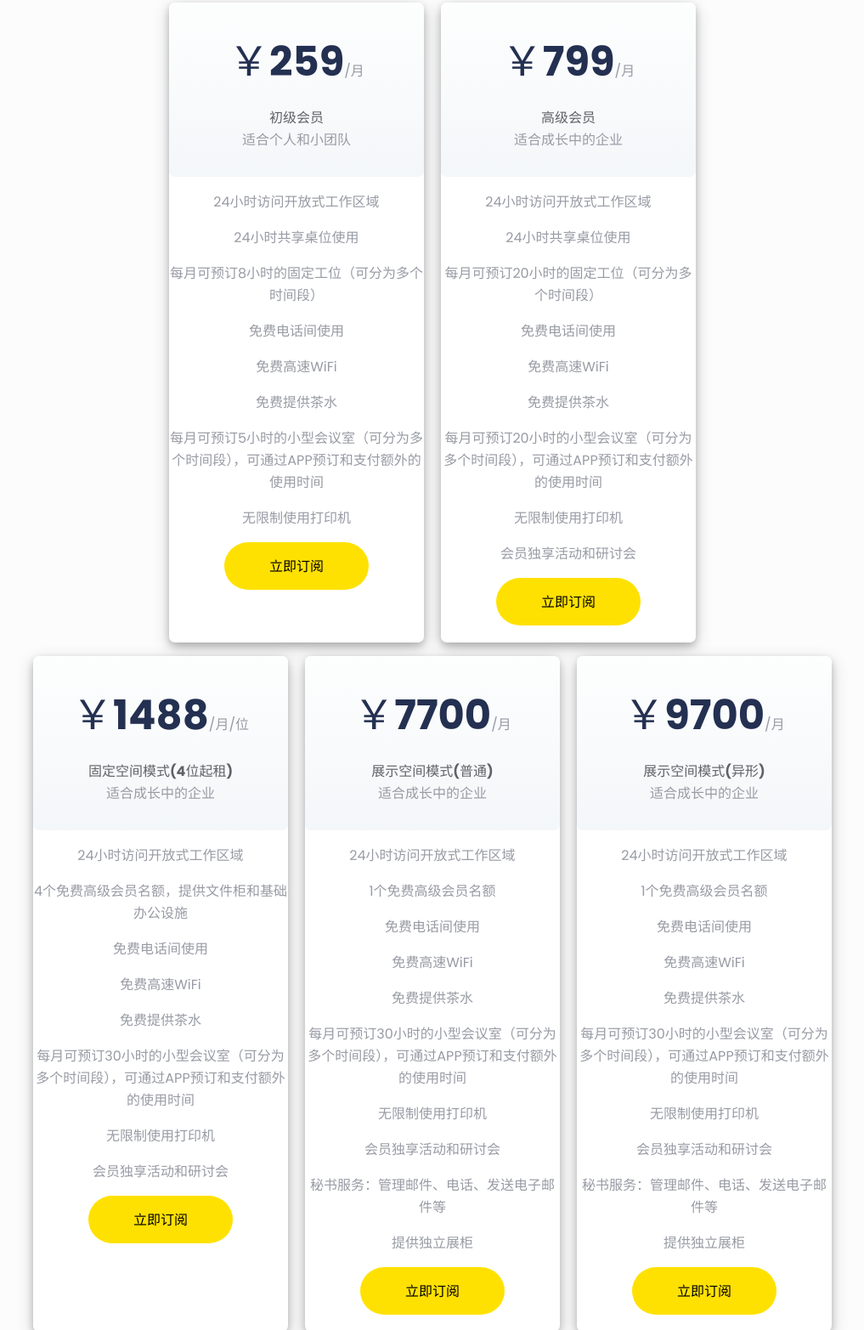
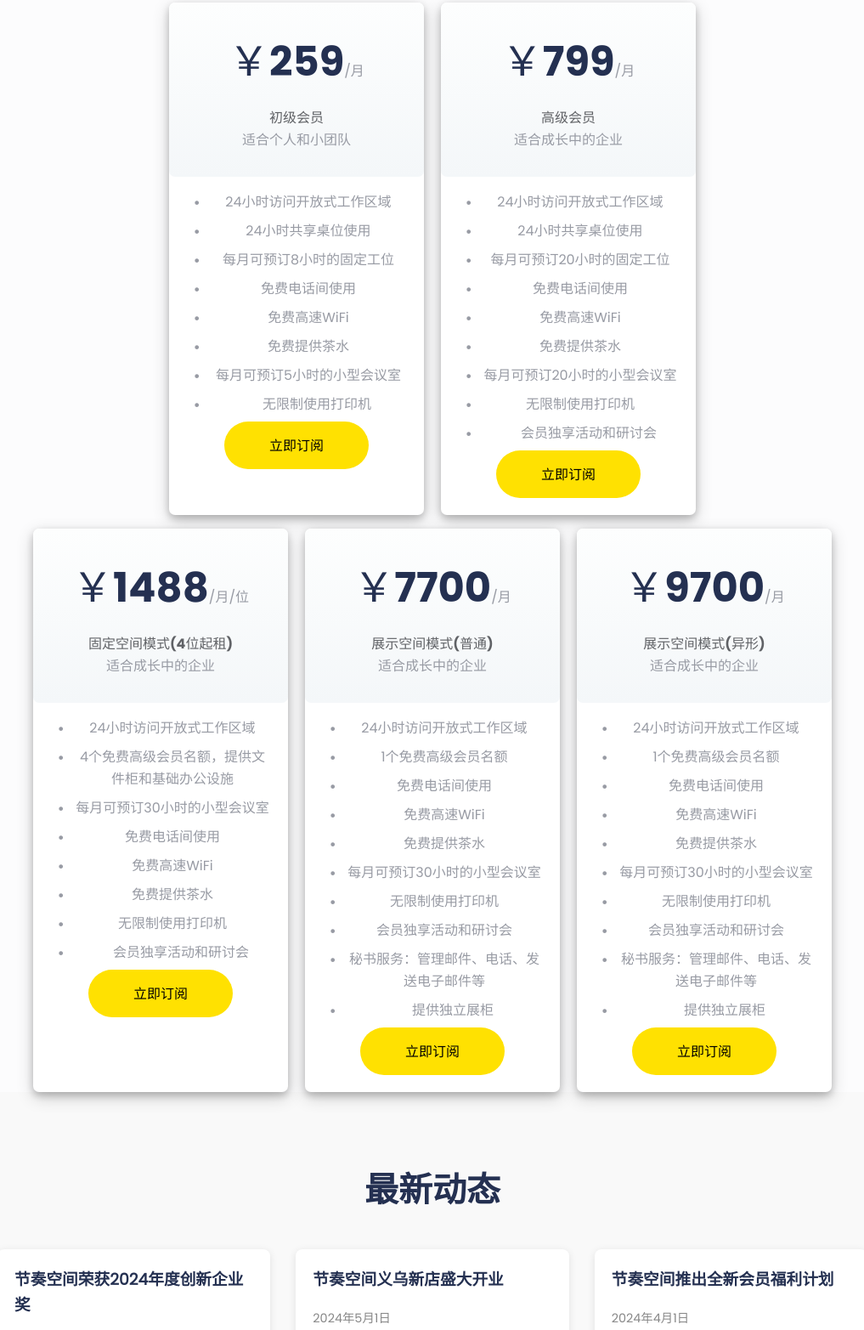
Before and after one commit to WishfulS3/ritmohub.github.io, a plain HTML site: page index.html in a window 1280 px wide. Shown: the part 3020-4585 px from the top of the page at 85% size, without its empty margins (131-1148 px from the left). Drawn offline with Linux system fonts and the light colour scheme.

Commit message:
custom-bullet-list

```diff
--- a/css/style.css
+++ b/css/style.css
@@ -818,6 +818,29 @@ h1,h2{
 /* end footer*/
 
 
+
+
+.custom-bullet-list {
+    list-style-type: none; /* 移除默认的列表样式 */
+    padding-left: 3em; /* 为自定义项目符号留出空间 */
+  }
+
+  .custom-bullet-list li {
+    position: relative;
+    margin-bottom: 0.5em; /* 项目之间的间距 */
+  }
+
+  .custom-bullet-list li::before {
+    content: "•"; /* 使用实心圆点作为项目符号 */
+    position: absolute;
+    left: -1em; /* 调整项目符号的位置 */
+    color:hsl(225, 6%, 62%);
+    font-size: 1.2em; /* 调整项目符号的大小 */
+  }
+
+
+
+
 /*===========================================*/
 /* ==== styles  for phone ====*/
 /*=========================================*/
--- a/index.html
+++ b/index.html
@@ -265,17 +265,21 @@
                         <p class="cardTop__type">初级会员</p>
                         <p>适合个人和小团队</p>
                     </div>
+
+
                     <div class="cardBottom">
-                        <p>24小时访问开放式工作区域</p>
-                        <p>24小时共享桌位使用</p>
-                        <p>每月可预订8小时的固定工位（可分为多个时间段）</p>
-                        <p>免费电话间使用</p>
-                        <p>免费高速WiFi</p>
-                        <p>免费提供茶水</p>
-                        <p>每月可预订5小时的小型会议室（可分为多个时间段），可通过APP预订和支付额外的使用时间</p>
-                        <p>无限制使用打印机</p>
-                        <p> </p>
-                        <p> </p>
+                        <ul class="custom-bullet-list">
+                            <p></p>
+                            <li>24小时访问开放式工作区域</li>
+                            <li>24小时共享桌位使用</li>
+                            <li>每月可预订8小时的固定工位</li>
+                            <li>免费电话间使用</li>
+                            <li>免费高速WiFi</li>
+                            <li>免费提供茶水</li>
+                            <li>每月可预订5小时的小型会议室</li>
+                            <li>无限制使用打印机</li>
+                          </ul>
+
                         <button class="btn card__btn">立即订阅</button>
                     </div>
                 </div>
@@ -287,17 +291,19 @@
                         <p>适合成长中的企业</p>
                     </div>
                     <div class="cardBottom">
-                        <p>24小时访问开放式工作区域</p>
-                        <p>24小时共享桌位使用</p>
-                        <p>每月可预订20小时的固定工位（可分为多个时间段）</p>
-                        <p>免费电话间使用</p>
-                        <p>免费高速WiFi</p>
-                        <p>免费提供茶水</p>
-                        <p>每月可预订20小时的小型会议室（可分为多个时间段），可通过APP预订和支付额外的使用时间</p>
-                        <p>无限制使用打印机</p>
-                        <p>会员独享活动和研讨会</p>
-                        <p></p>
+                        <ul class="custom-bullet-list">
+                            <p></p>
+                            <li>24小时访问开放式工作区域</li>
+                            <li>24小时共享桌位使用</li>
+                            <li>每月可预订20小时的固定工位</li>
+                            <li>免费电话间使用</li>
+                            <li>免费高速WiFi</li>
+                            <li>免费提供茶水</li>
+                            <li>每月可预订20小时的小型会议室</li>
+                            <li>无限制使用打印机</li>
+                            <li>会员独享活动和研讨会</li>
 
+                          </ul>
                         <button class="btn card__btn">立即订阅</button>
                     </div>
                 </div>
@@ -318,17 +324,19 @@
                         <p>适合成长中的企业</p>
                     </div>
                     <div class="cardBottom">
-                        <p>24小时访问开放式工作区域</p>
-                        <p>4个免费高级会员名额，提供文件柜和基础办公设施</p>
+                        <ul class="custom-bullet-list">
+                            <p></p>
+                            <li>24小时访问开放式工作区域</li>
+                            <li>4个免费高级会员名额，提供文件柜和基础办公设施</li>
+                            <li>每月可预订30小时的小型会议室</li>
+                            <li>免费电话间使用</li>
+                            <li>免费高速WiFi</li>
+                            <li>免费提供茶水</li>
+                            <li>无限制使用打印机</li>
+                            <li>会员独享活动和研讨会</li>
 
-                        <p>免费电话间使用</p>
-                        <p>免费高速WiFi</p>
-                        <p>免费提供茶水</p>
-                        <p>每月可预订30小时的小型会议室（可分为多个时间段），可通过APP预订和支付额外的使用时间</p>
-                        <p>无限制使用打印机</p>
-                        <p>会员独享活动和研讨会</p>
-                        <p></p>
-                        <p></p>
+                          </ul>
+
 
                         <button class="btn card__btn">立即订阅</button>
                     </div>
@@ -342,19 +350,25 @@
                         <p>适合成长中的企业</p>
                     </div>
                     <div class="cardBottom">
-                        <p>24小时访问开放式工作区域</p>
-                        <p>1个免费高级会员名额</p>
-                        <p>免费电话间使用</p>
-                        <p>免费高速WiFi</p>
-                        <p>免费提供茶水</p>
-                        <p>每月可预订30小时的小型会议室（可分为多个时间段），可通过APP预订和支付额外的使用时间</p>
-                        <p>无限制使用打印机</p>
-                        <p>会员独享活动和研讨会</p>
-                        <p>秘书服务：管理邮件、电话、发送电子邮件等</p>
-                        <p>提供独立展柜</p>
+                        <ul class="custom-bullet-list">
+                            <p></p>
+                            <li>24小时访问开放式工作区域</li>
+                            <li>1个免费高级会员名额</li>
+                            <li>免费电话间使用</li>
+                            <li>免费高速WiFi</li>
+                            <li>免费提供茶水</li>
+                            <li>每月可预订30小时的小型会议室</li>
+                            <li>无限制使用打印机</li>
+                            <li>会员独享活动和研讨会</li>
+                            <li>秘书服务：管理邮件、电话、发送电子邮件等</li>
+                            <li>提供独立展柜</li>
+                          </ul>
+
                         <button class="btn card__btn">立即订阅</button>
                     </div>
                 </div>
+
+
 
                 <div class="card card-shadow">
                     <div class="cardTop">
@@ -363,16 +377,22 @@
                         <p>适合成长中的企业</p>
                     </div>
                     <div class="cardBottom">
-                        <p>24小时访问开放式工作区域</p>
-                        <p>1个免费高级会员名额</p>
-                        <p>免费电话间使用</p>
-                        <p>免费高速WiFi</p>
-                        <p>免费提供茶水</p>
-                        <p>每月可预订30小时的小型会议室（可分为多个时间段），可通过APP预订和支付额外的使用时间</p>
-                        <p>无限制使用打印机</p>
-                        <p>会员独享活动和研讨会</p>
-                        <p>秘书服务：管理邮件、电话、发送电子邮件等</p>
-                        <p>提供独立展柜</p>
+                        <ul class="custom-bullet-list">
+                            <p></p>
+                            <li>24小时访问开放式工作区域</li>
+                            <li>1个免费高级会员名额</li>
+                            <li>免费电话间使用</li>
+                            <li>免费高速WiFi</li>
+                            <li>免费提供茶水</li>
+                            <li>每月可预订30小时的小型会议室</li>
+                            <li>无限制使用打印机</li>
+                            <li>会员独享活动和研讨会</li>
+                            <li>秘书服务：管理邮件、电话、发送电子邮件等</li>
+                            <li>提供独立展柜</li>
+
+                          </ul>
+
+
                         <button class="btn card__btn">立即订阅</button>
                     </div>
                 </div>
@@ -477,7 +497,8 @@
                 </div>
             </div>
             <div class="colRight">
-                <img src="images/contact.jpg" alt="节奏空间环境" width="250px">
+                <!-- <img src="images/contact.jpg"  width="250px"> -->
+
             </div>
         </div>
     </section>
```
